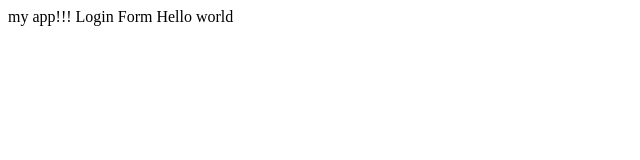
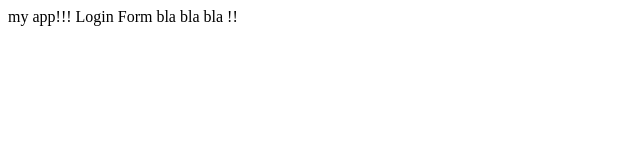
Before and after one commit to Hamza3QA/testRepo, a plain HTML site: page index.html in a window 1280 px wide. Shown: the full height of the page, 0-640 px from the left. Drawn offline with Linux system fonts and the light colour scheme.

Commit message:
Update index.html
update file on gitHub

```diff
--- a/index.html
+++ b/index.html
@@ -5,6 +5,6 @@
     <body>
         my app!!!
         Login Form
-        Hello world
+        bla bla bla !!
     </body>
 </html>
```
